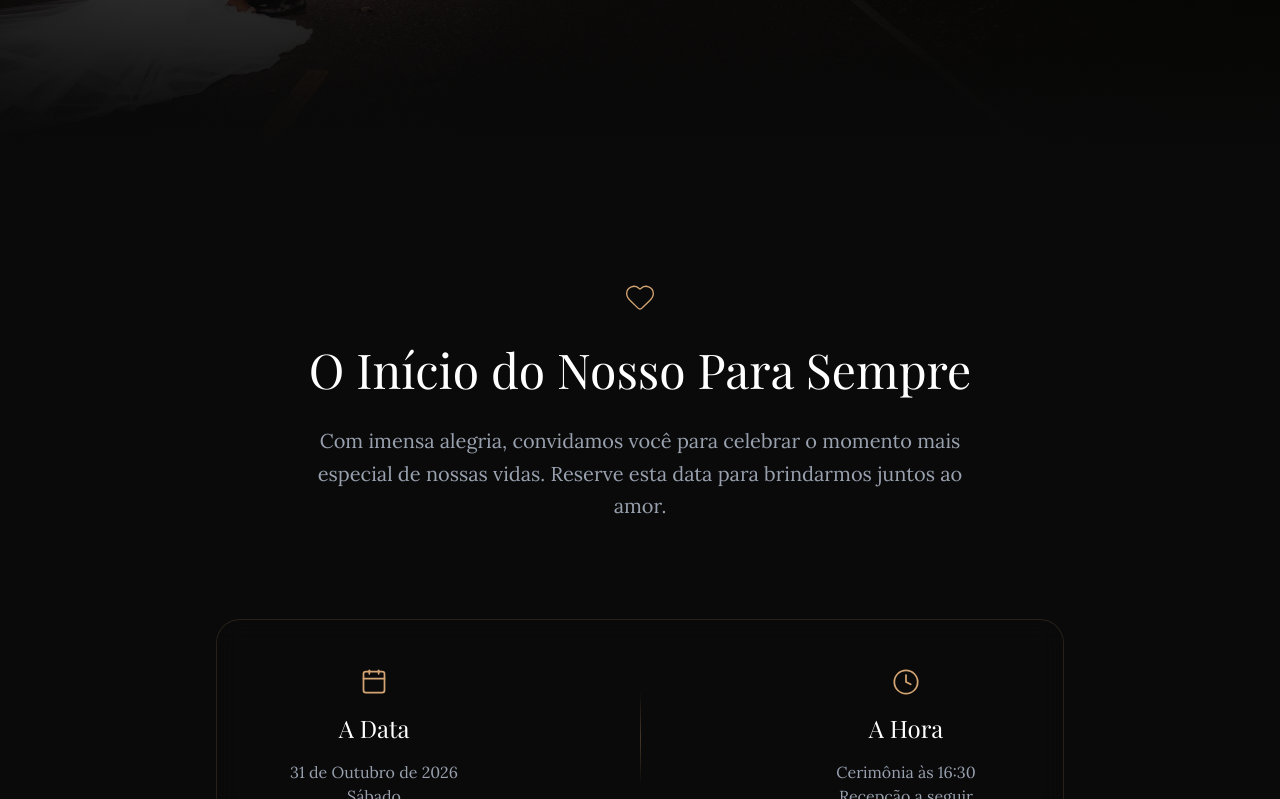
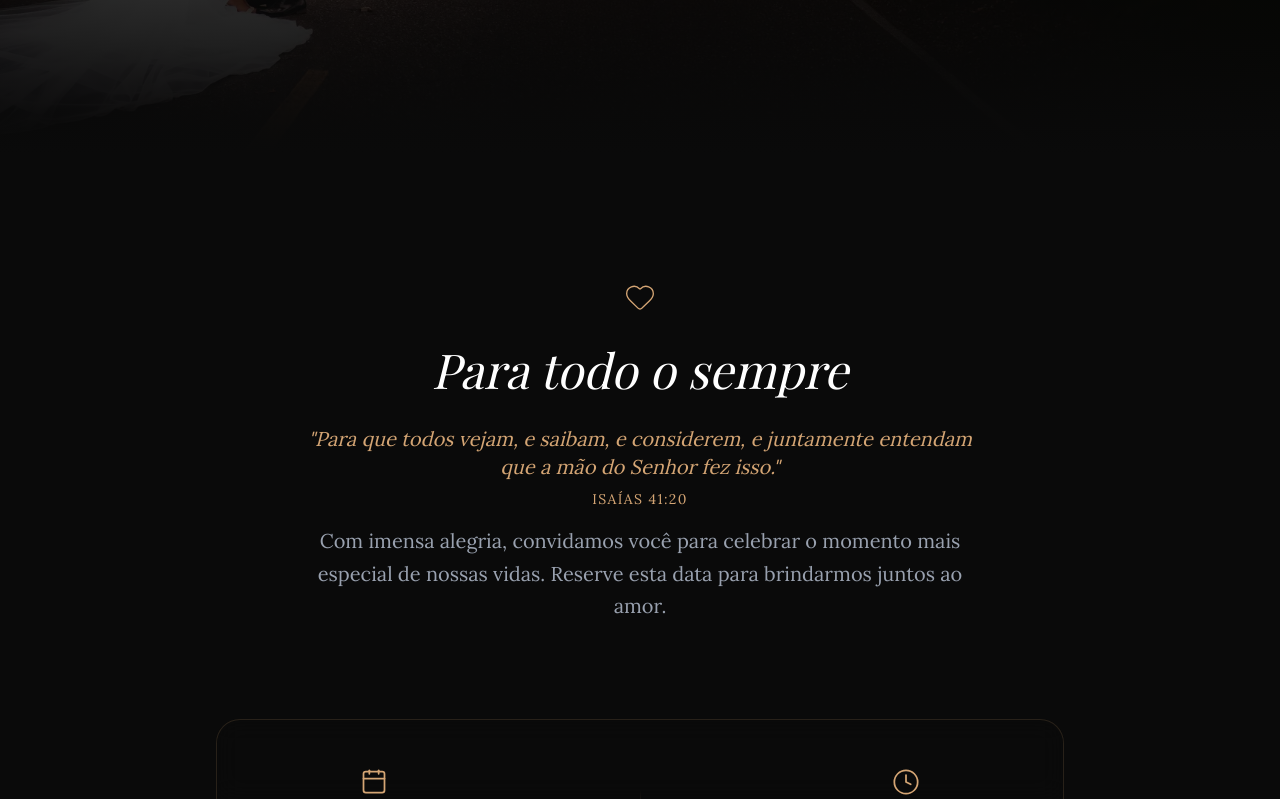
Before and after one commit to srdanielalmeida/seremosum, a React (Vite) app in the folder invite-app/: page / in a window 1280 px wide. Shown: the part 647-1446 px from the top of the page. Built offline with nearby package versions, Linux system fonts and the light colour scheme; a web font is replaced by a local one.

Commit message:
style: update title, names, and add bible verse

```diff
--- a/invite-app/src/App.jsx
+++ b/invite-app/src/App.jsx
@@ -226,7 +226,7 @@ export default function App() {
             Save The Date
           </p>
           <h1 className="font-playfair text-5xl md:text-7xl lg:text-8xl text-white mb-8 glow-text leading-tight">
-            Daniel Almeida <br className="md:hidden" />
+            Daniel <br className="md:hidden" />
             <span className="text-[#D4A574] italic font-light mx-4">&amp;</span> <br className="md:hidden" />
             Ellen Maria
           </h1>
@@ -250,7 +250,15 @@ export default function App() {
             className={`text-center space-y-8 fade-in-cascade ${elementsVisible['invitation-text'] ? 'visible' : ''}`}
           >
             <Heart className="mx-auto text-[#D4A574] mb-8" size={32} strokeWidth={1} />
-            <h2 className="font-playfair text-3xl md:text-5xl text-white">O Início do Nosso Para Sempre</h2>
+            <h2 className="font-playfair italic text-3xl md:text-5xl text-white">Para todo o sempre</h2>
+            <div className="flex flex-col items-center gap-2 mb-4">
+              <p className="font-lora text-[#D4A574] italic text-lg md:text-xl max-w-2xl mx-auto">
+                "Para que todos vejam, e saibam, e considerem, e juntamente entendam que a mão do Senhor fez isso."
+              </p>
+              <p className="font-lora text-[#D4A574] text-sm tracking-widest uppercase">
+                Isaías 41:20
+              </p>
+            </div>
             <p className="font-lora text-gray-400 text-lg md:text-xl leading-relaxed max-w-2xl mx-auto">
               Com imensa alegria, convidamos você para celebrar o momento mais especial de nossas vidas. Reserve esta data para brindarmos juntos ao amor.
             </p>
```
